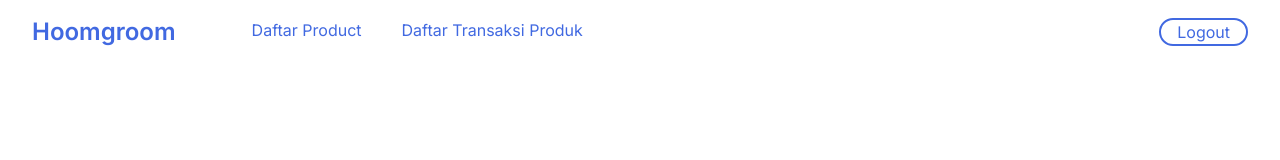
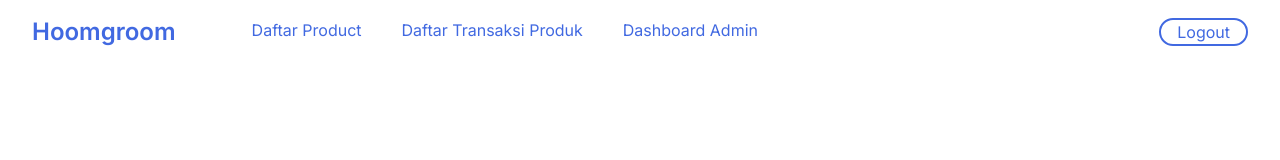
Before and after one commit to shirinzarqaa/hoomgroom-frontend, a Next.js app: page / in a window 1280 px wide. Shown: the top 160 px of the page. Built offline with nearby package versions, Linux system fonts and the light colour scheme.

Commit message:
feat(navbar): adding navbar for hoomgroom app admin

```diff
--- a/app/navbar.tsx
+++ b/app/navbar.tsx
@@ -59,6 +59,9 @@ export default function Navbar() {
                   <NavLink href="/daftar-transaksi-produk" isActive={pathname === "/daftar-transaksi-produk"}>
                     Daftar Transaksi Produk
                   </NavLink>
+                  <NavLink href="/daftar-product" isActive={pathname === "/daftar-product"}>
+                    Dashboard Admin
+                  </NavLink>
                 </ul>
               </div>
               <div className="border-2 text-blue-primary border-blue-primary px-4 rounded-full hover:cursor-pointer transition-all hover:scale-110 hover:bg-blue-primary active:scale-95 active:brightness-75" onClick={handleLogout}>
```
